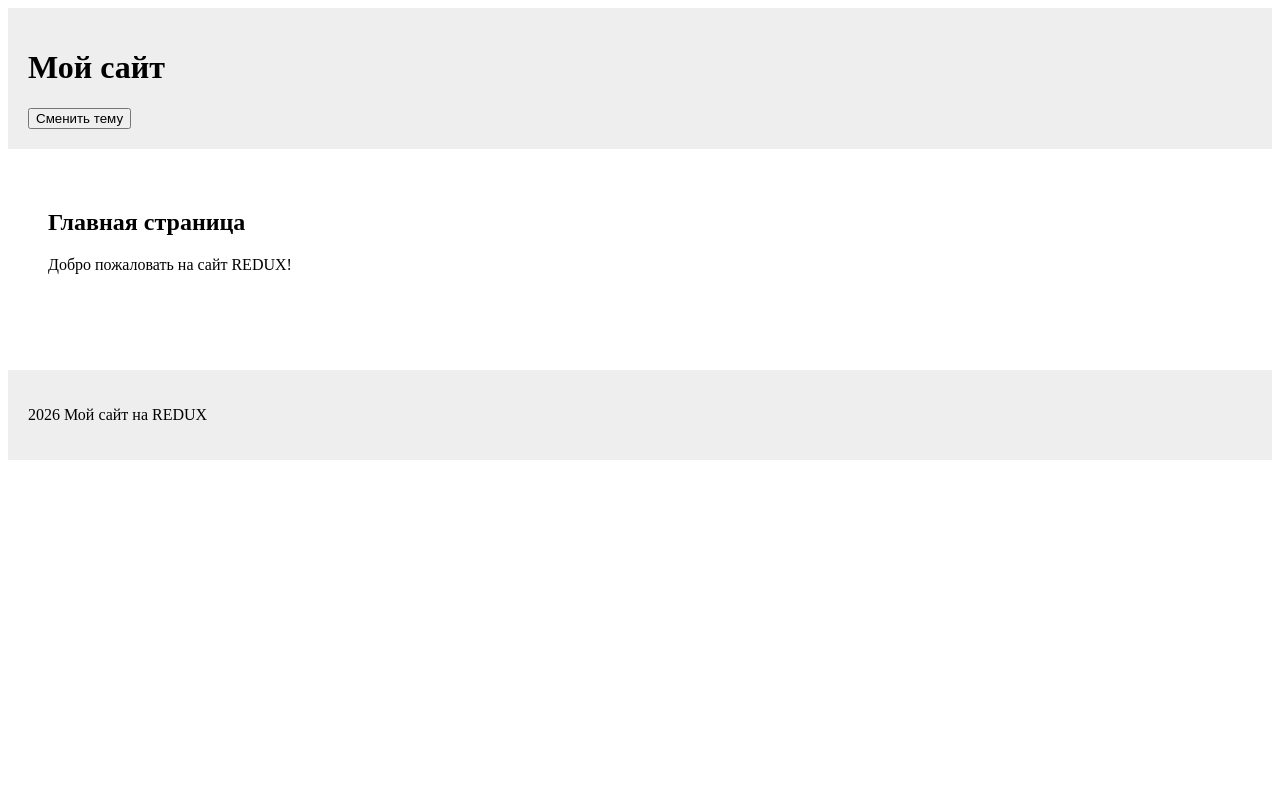
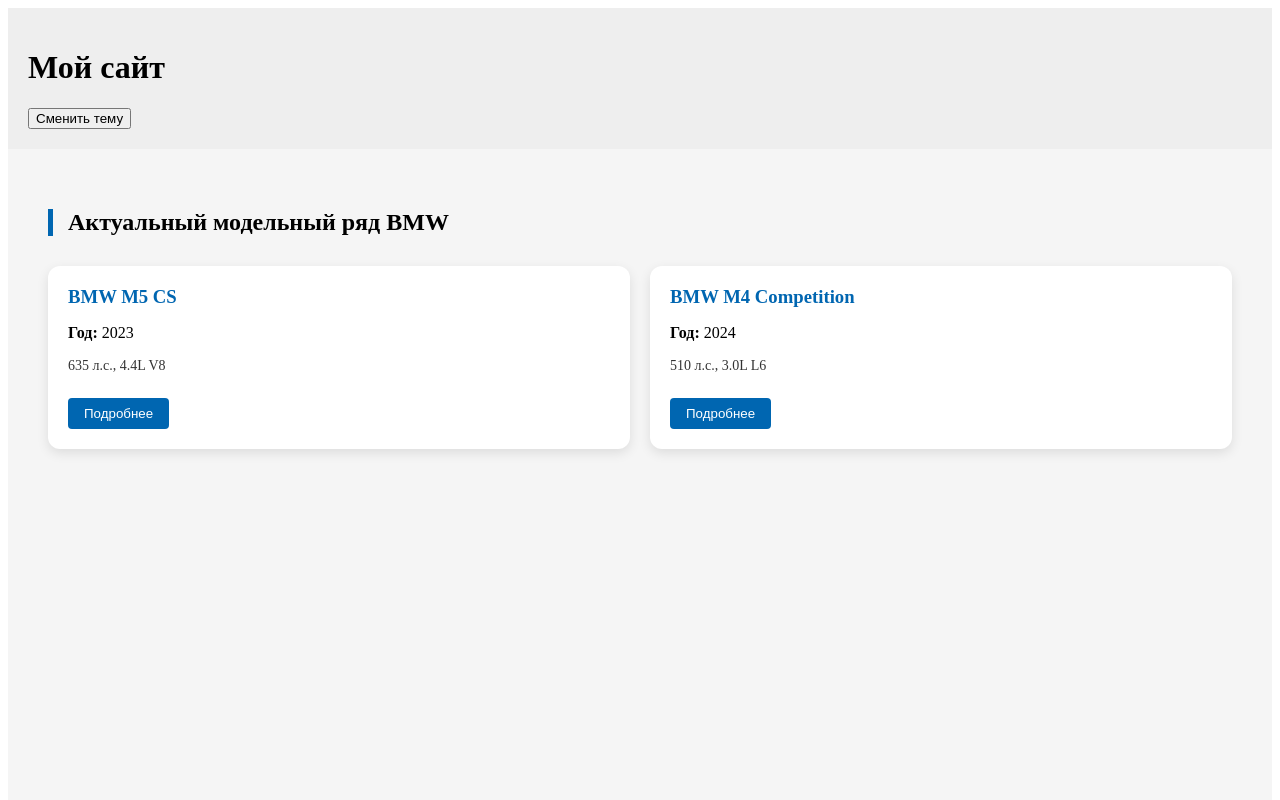
Before and after one commit to Arsen12334/redux, a React (Vite) app: page / in a window 1280 px wide. Shown: the top 800 px of the page. Built offline with nearby package versions, Linux system fonts and the light colour scheme.

Commit message:
Добавлен список машин BMW и обновлен дизайн

```diff
--- a/src/features/ui/uiSlice.js
+++ b/src/features/ui/uiSlice.js
@@ -3,7 +3,12 @@
 const uiSlice = createSlice({
     name: "ui",
     initialState: {
-        theme: "light"
+        theme: "light",
+        // Данные о машинах BMW
+        cars: [
+            { id: 1, model: "BMW M5 CS", year: 2023, specs: "635 л.с., 4.4L V8" },
+            { id: 2, model: "BMW M4 Competition", year: 2024, specs: "510 л.с., 3.0L L6" },
+        ]
     },
 
     reducers: {
@@ -13,6 +18,5 @@
     }
 })
 
-
-export const {  toggleTheme } = uiSlice.actions
+export const { toggleTheme } = uiSlice.actions
 export default uiSlice.reducer
--- a/src/pages/Home.jsx
+++ b/src/pages/Home.jsx
@@ -1,18 +1,53 @@
 import { useSelector } from "react-redux";
 
 const Home = () => {
-    const theme  = useSelector(state => state.ui.theme)
+    const theme = useSelector(state => state.ui.theme)
+    const cars = useSelector(state => state.ui.cars) // Получаем машины из Store
 
-    return(
+    return (
         <main style={{
             padding: "40px",
-            minHeight: "60px",
-            background: theme === "light"? "#fff": "#222",
-            color: theme === 'light' ? "#000": "#fff"
+            minHeight: "80vh",
+            background: theme === "light" ? "#f5f5f5" : "#1a1a1a",
+            color: theme === 'light' ? "#000" : "#fff",
+            transition: "0.3s"
         }}>
 
-            <h2>Главная страница</h2>
-            <p>Добро пожаловать на сайт REDUX!</p>
+            <h2 style={{ borderLeft: "5px solid #0066b1", paddingLeft: "15px" }}>
+                Актуальный модельный ряд BMW
+            </h2>
+
+            <div style={{
+                display: "grid",
+                gridTemplateColumns: "repeat(auto-fit, minmax(250px, 1fr))",
+                gap: "20px",
+                marginTop: "30px"
+            }}>
+                {cars.map(car => (
+                    <div key={car.id} style={{
+                        padding: "20px",
+                        borderRadius: "12px",
+                        background: theme === "light" ? "#fff" : "#2d2d2d",
+                        boxShadow: "0 4px 12px rgba(0,0,0,0.1)",
+                        border: theme === "dark" ? "1px solid #444" : "none"
+                    }}>
+                        <h3 style={{ color: "#0066b1", margin: "0 0 10px 0" }}>{car.model}</h3>
+                        <p><strong>Год:</strong> {car.year}</p>
+                        <p style={{ fontSize: "14px", opacity: 0.8 }}>{car.specs}</p>
+                        <button style={{
+                            marginTop: "10px",
+                            padding: "8px 16px",
+                            background: "#0066b1",
+                            color: "#fff",
+                            border: "none",
+                            borderRadius: "4px",
+                            cursor: "pointer"
+                        }}>
+                            Подробнее
+                        </button>
+                    </div>
+                ))}
+            </div>
 
         </main>
     )
```
